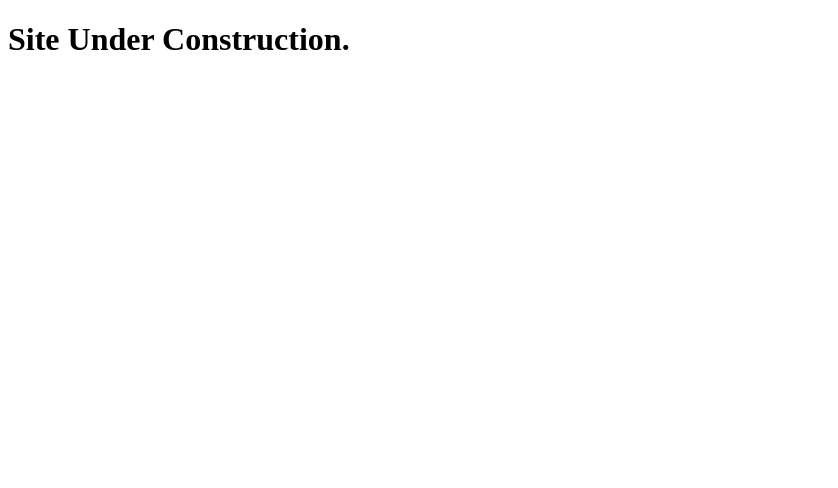
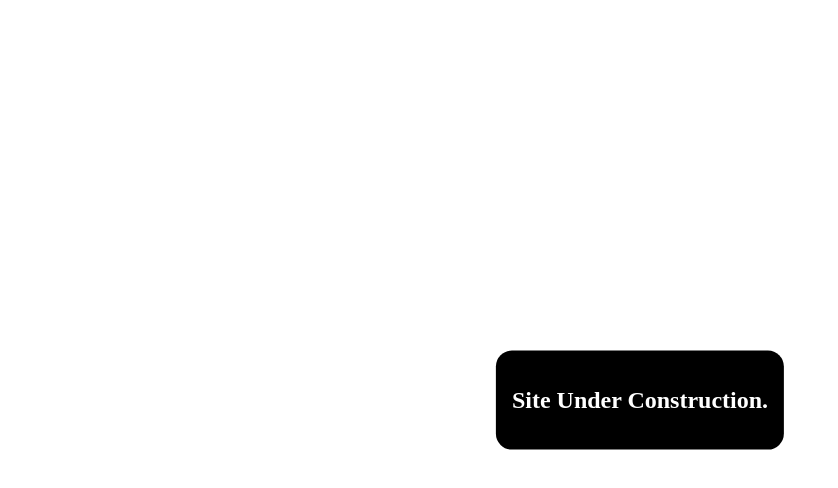
Before and after one commit to vtucse/vtucse.github.io, a plain HTML site: page index.html in a window 1280 px wide. Shown: the whole page, without its empty margins (0-838 px from the left). Drawn offline with Linux system fonts and the light colour scheme.

Commit message:
Initial Commit

```diff
--- a/index.html
+++ b/index.html
@@ -4,7 +4,24 @@
     <meta charset="UTF-8">
     <title>VTU CS</title>
 </head>
-<body>
-<h1>Site Under Construction.</h1>
-</body>
+<style>
+    body {
+        background: white
+    }
+
+    section {
+        background: black;
+        color: white;
+        border-radius: 1em;
+        padding: 1em;
+        position: absolute;
+        top: 50%;
+        left: 50%;
+        margin-right: -50%;
+        transform: translate(-50%, -50%)
+    }
+</style>
+<section>
+    <h1>Site Under Construction.</h1>
+</section>
 </html>
```
